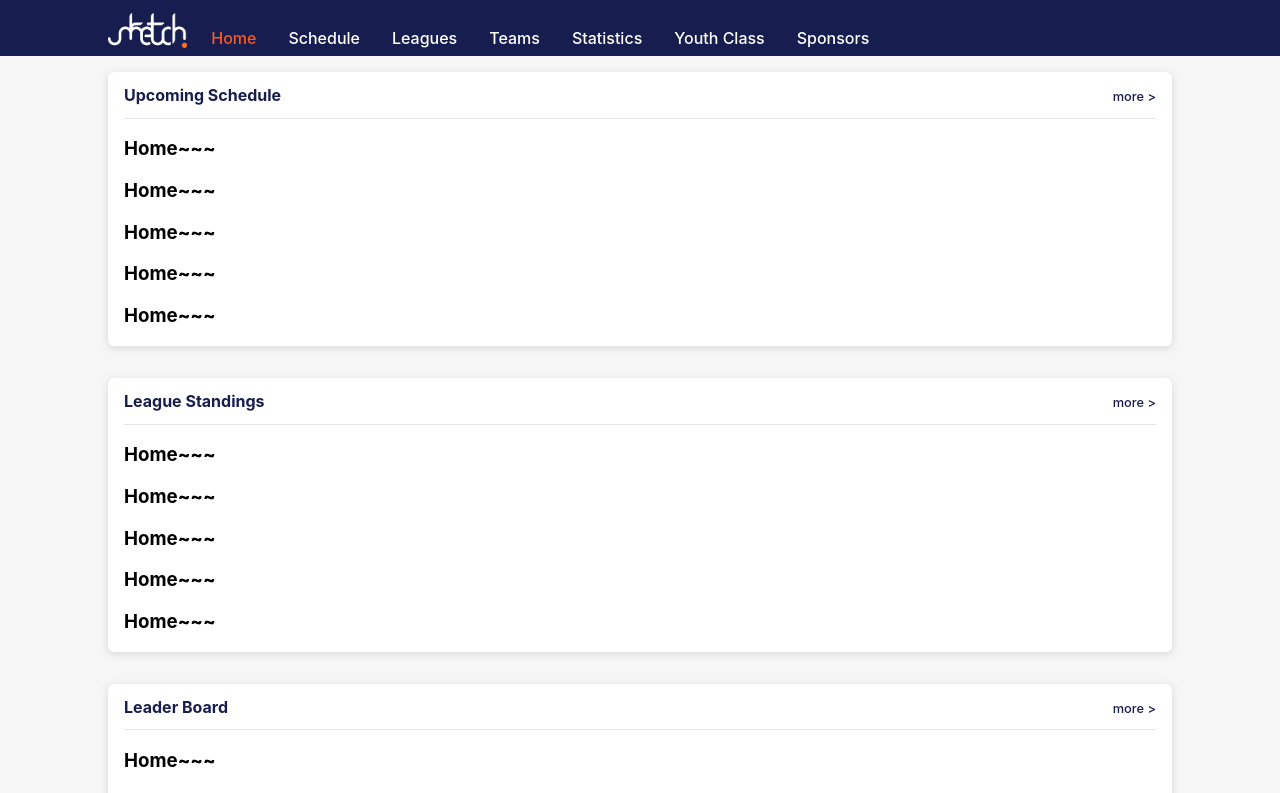
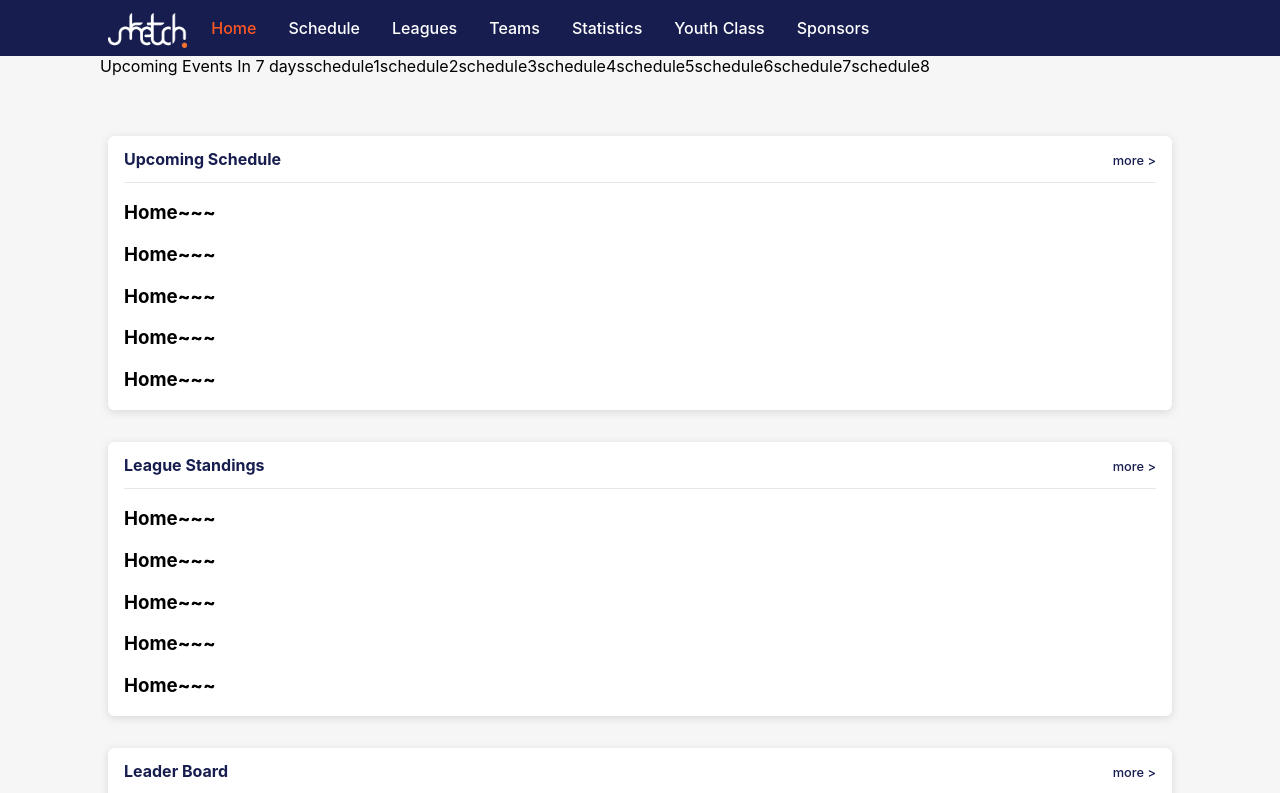
Before and after one commit to SketchBasketball/Sketch-ui, a React (Create React App) app: page / in a window 1280 px wide. Shown: the top 793 px of the page. Built offline with nearby package versions, Linux system fonts and the light colour scheme.

Commit message:
add few lines for schedule line on home page

```diff
--- a/src/components/Header.scss
+++ b/src/components/Header.scss
@@ -14,7 +14,7 @@
   width: 100%;
   display: flex;
   justify-content: flex-start;
-  align-items: flex-end;
+  align-items: center;
   overflow: auto;
   white-space: nowrap;
 
@@ -23,7 +23,7 @@
 }
 
 /* hide scroll bar for Chrome, Safari and Opera*/
-.league-menu-wrapper::-webkit-scrollbar {
+.Header::-webkit-scrollbar {
   display: none;
 }
 
--- a/src/pages/Home.js
+++ b/src/pages/Home.js
@@ -6,6 +6,17 @@ import mainTitlesAndRoutes from "../const/mainTitlesAndRoutes";
 function Home() {
   return (
     <div className="home-wrapper">
+      <div className="coming-schedule-wrapper">
+        <div>Upcoming Events In 7 days</div>
+        <div>schedule1</div>
+        <div>schedule2</div>
+        <div>schedule3</div>
+        <div>schedule4</div>
+        <div>schedule5</div>
+        <div>schedule6</div>
+        <div>schedule7</div>
+        <div>schedule8</div>
+      </div>
       <div className="content-wrapper">
         {mainTitlesAndRoutes.map((item, index) => {
           return (
--- a/src/pages/Home.scss
+++ b/src/pages/Home.scss
@@ -1,8 +1,27 @@
 .home-wrapper {
   display: flex;
+  flex-direction: column;
+  align-items: center;
+  width: 100%;
+}
+
+.coming-schedule-wrapper {
+  max-width: 1080px;
+  width: 100%;
+  height: 4rem;
+  display: flex;
   flex-direction: row;
-  justify-content: center;
-  width: 100%;
+  justify-content: flex-start;
+  overflow: auto;
+  white-space: nowrap;
+
+  -ms-overflow-style: none; /* IE and Edge */
+  scrollbar-width: none; /* Firefox */
+}
+
+/* hide scroll bar for Chrome, Safari and Opera*/
+.coming-schedule-wrapper::-webkit-scrollbar {
+  display: none;
 }
 
 .content-wrapper {
```
